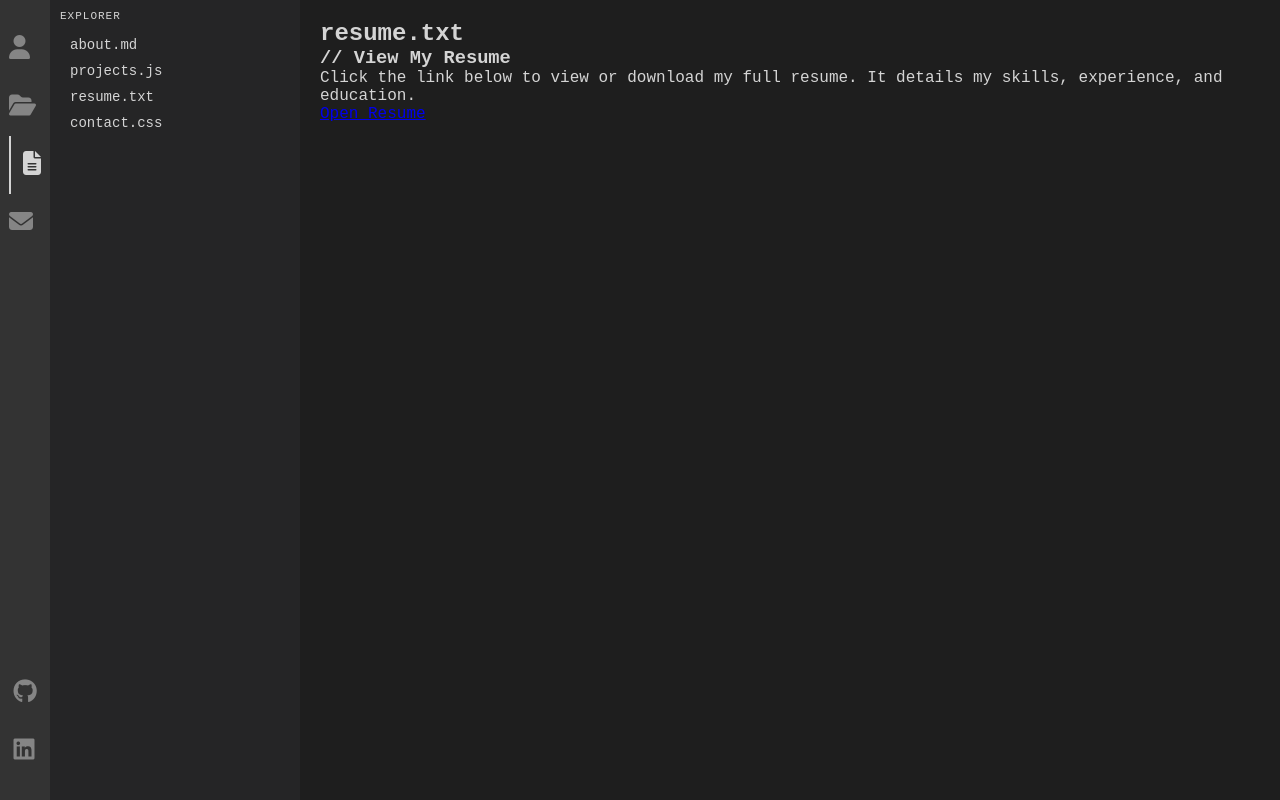
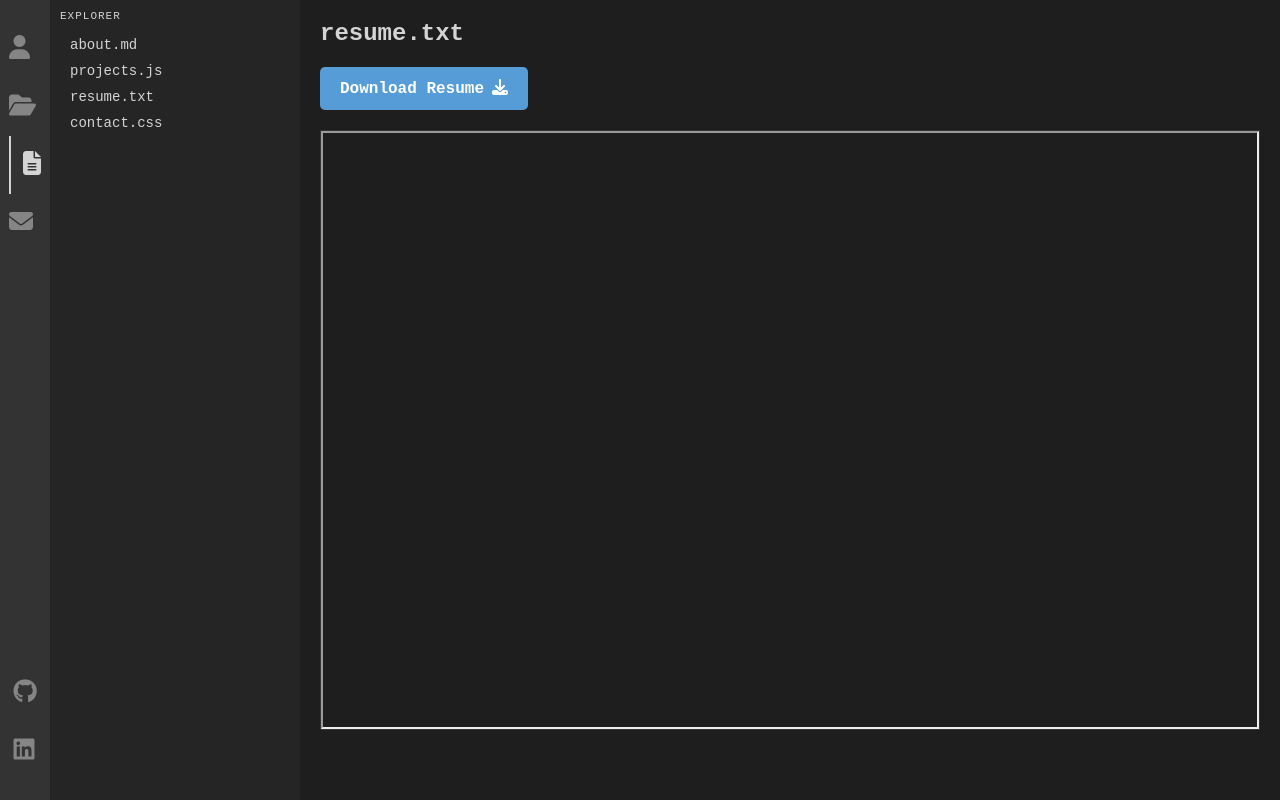
Before and after one commit to pdcarlson/pdcarlson, a React (Vite) app: page / in a window 1280 px wide. Both pictures are taken after a click on the item "resume.txt". Built offline with nearby package versions, Linux system fonts and the light colour scheme.

Commit message:
refactor(Resume): update layout and improve download link for resume

```diff
--- a/src/components/Resume.jsx
+++ b/src/components/Resume.jsx
@@ -4,20 +4,23 @@ function Resume() {
   return (
     <section className="page active" id="resume">
       <h2>resume.txt</h2>
-      <div className="resume-content">
-        <h3>// View My Resume</h3>
-        <p>
-          Click the link below to view or download my full resume.
-          It details my skills, experience, and education.
-        </p>
+      <div className="resume-container">
         <a
           href="/assets/resume.pdf"
-          className="button"
-          target="_blank"
-          rel="noopener noreferrer"
+          download="PaulCarlson_Resume.pdf"
+          className="download-button"
         >
-          Open Resume
+          Download Resume
+          <i className="fa-solid fa-download"></i>
         </a>
+        <div className="resume-embed">
+          <iframe
+            src="/assets/resume.pdf"
+            width="100%"
+            height="100%"
+            title="Paul Carlson's Resume"
+          ></iframe>
+        </div>
       </div>
     </section>
   );
```
